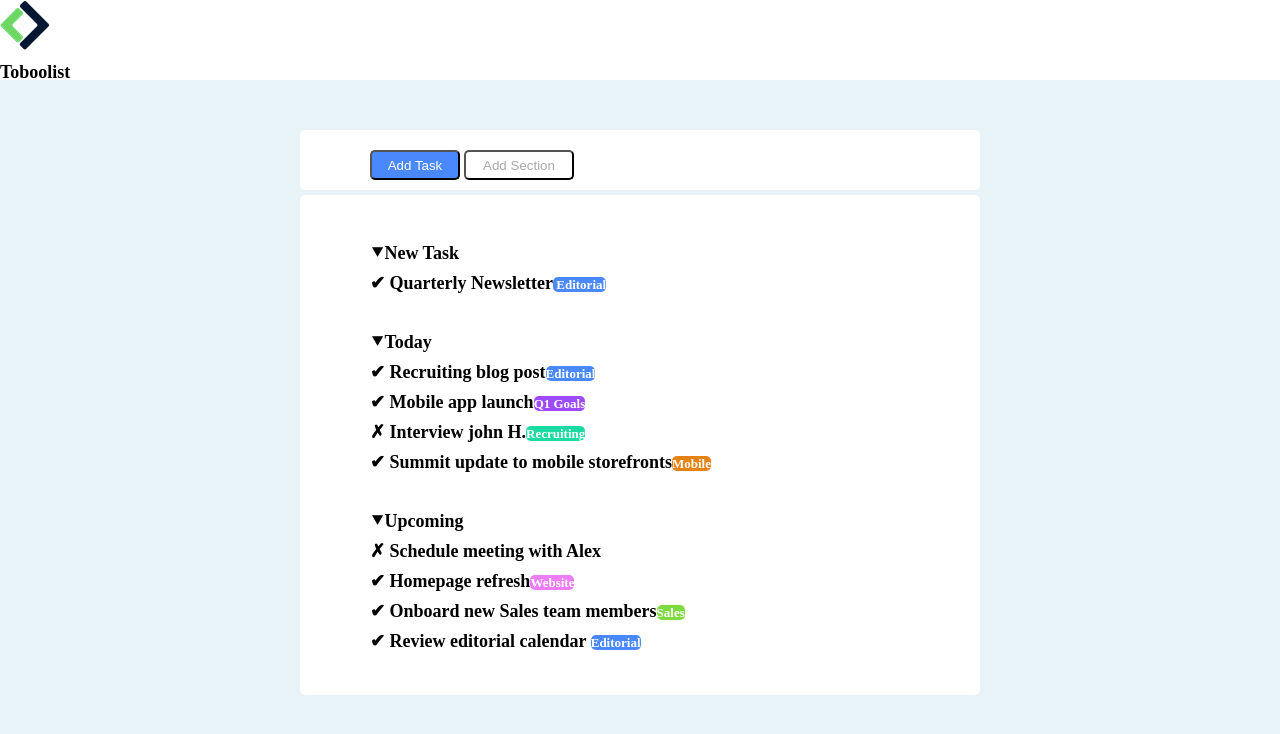
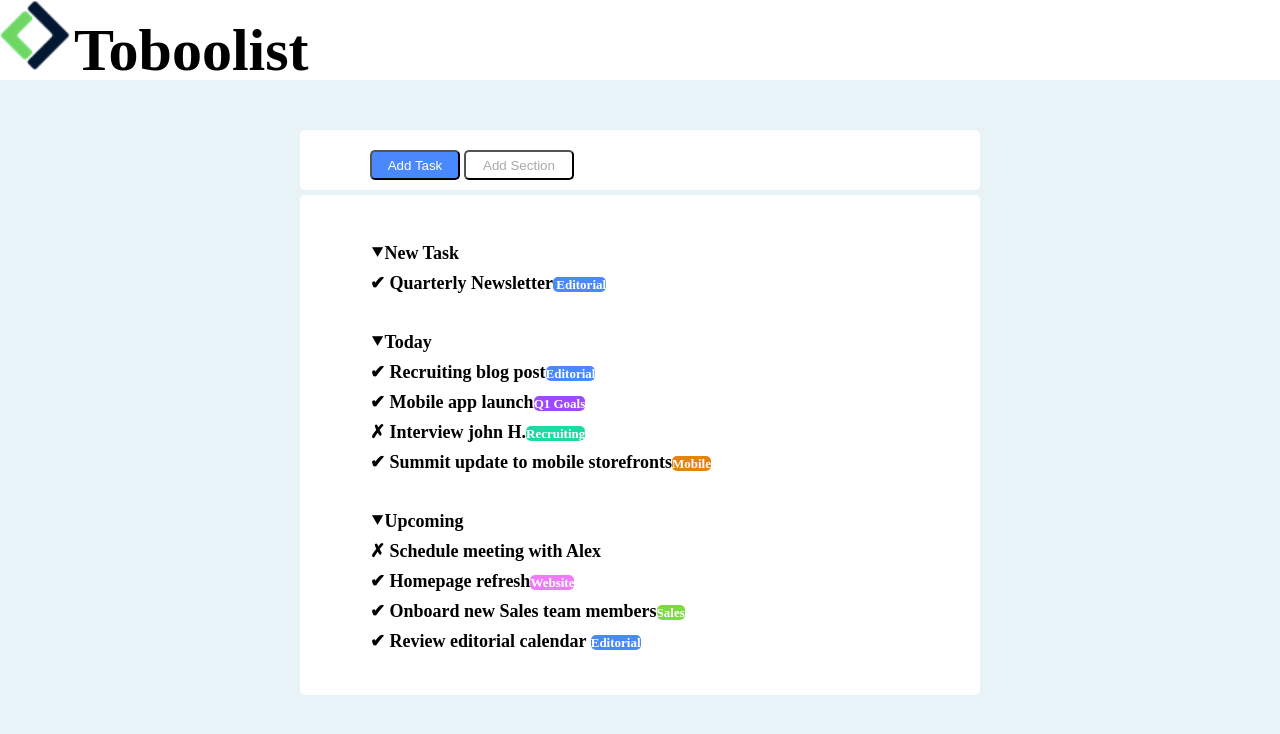
Before and after one commit to LucaPiantadosi27/html-css-toboolist, a plain HTML site: page index.html in a window 1280 px wide. Drawn offline with Linux system fonts and the light colour scheme.

Commit message:
modifiche grafiche navbar

```diff
--- a/index.html
+++ b/index.html
@@ -5,12 +5,16 @@
     <meta name="viewport" content="width=device-width, initial-scale=1.0">
     <title>Toboolist</title>
     <link rel="stylesheet" href="style.css">
+
 </head>
 <body>
     <!-- creo Navbar e inserisco logo -->
     <nav>
         <div class="navbar">
-            <img src="img/Logo.png" alt=""><p>Toboolist</p>
+            <img id="logo" src="img/Logo.png" alt="">
+
+            <p class="Toboolisttext">Toboolist</p>
+
         </div>
     </nav>
    <!-- inserisco i due buttons -->
--- a/style.css
+++ b/style.css
@@ -11,7 +11,18 @@ body{
     height: 80px;
     background-color: rgb(255, 255, 255);
     margin-bottom: 50px;
+
 }
+.Toboolisttext{
+    display: inline-block;
+    font-weight: bolder;
+    font-size: 60px;
+
+}
+#logo{
+    height: 70px;
+}
+
 /* impostazioni grafiche bottoni */
 .twobutton {
     border-radius: 5px;
```
